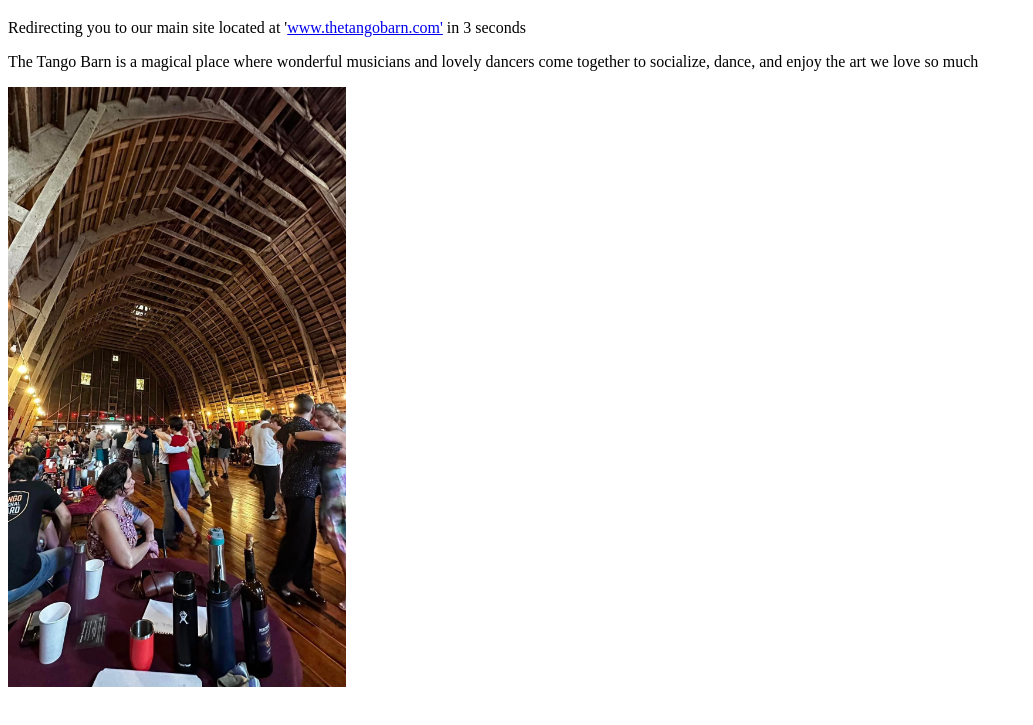
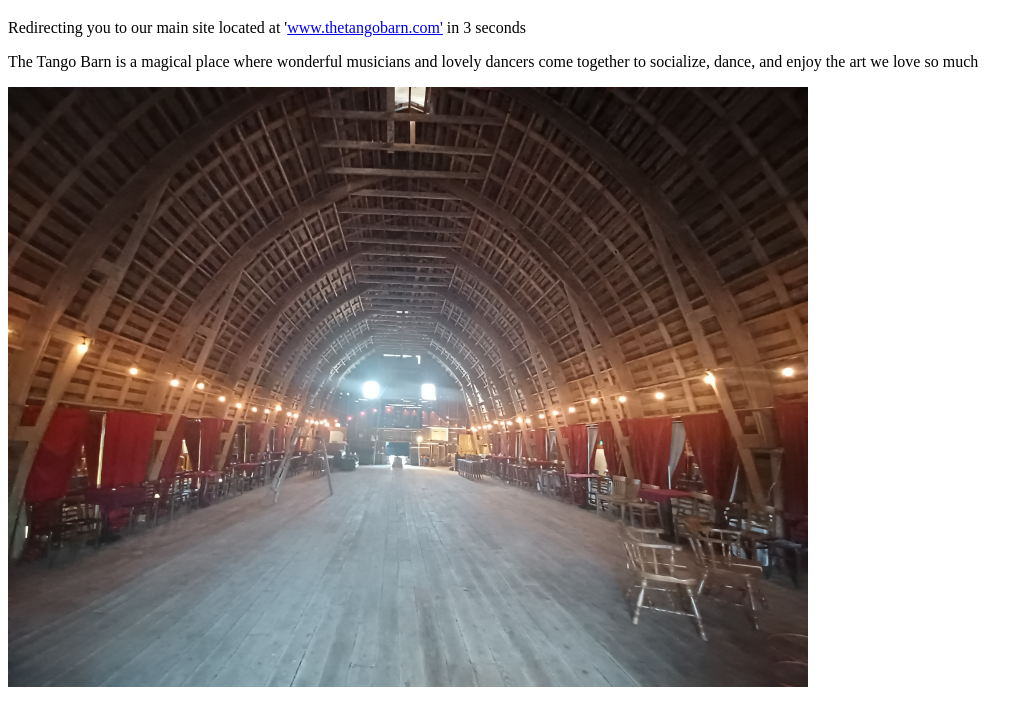
Before and after one commit to ObjectiveJoe/tangobarn, a plain HTML site: page index.html in a window 1280 px wide. Shown: the part 61-786 px from the top of the page, without its empty margins (0-1033 px from the left). Drawn offline with Linux system fonts and the light colour scheme.

Commit message:
added photo of empty barn

```diff
--- a/index.html
+++ b/index.html
@@ -12,6 +12,6 @@
  in 3 seconds
 <p>The Tango Barn is a magical place where wonderful musicians and lovely
     dancers come together to socialize, dance, and enjoy the art we love so much</p>
-<img src="tangobarn.jpg" alt="Tango Barn" height="600">
+<img src="emptytangobarn.jpg" alt="Tango Barn" height="600">
 </body>
 </html>
```
Also changed, not shown: emptytangobarn.jpg (added).
